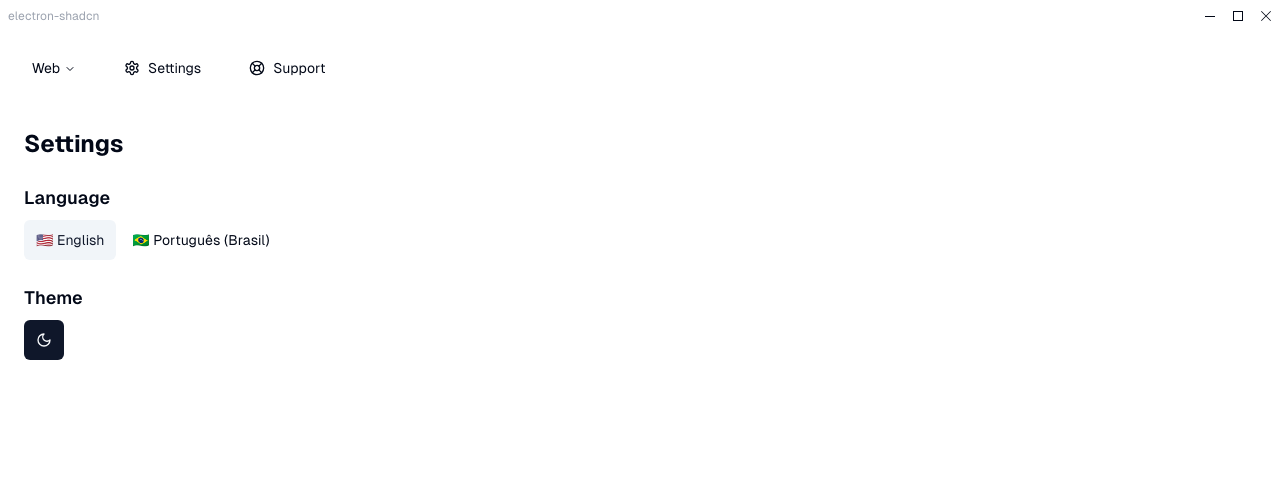
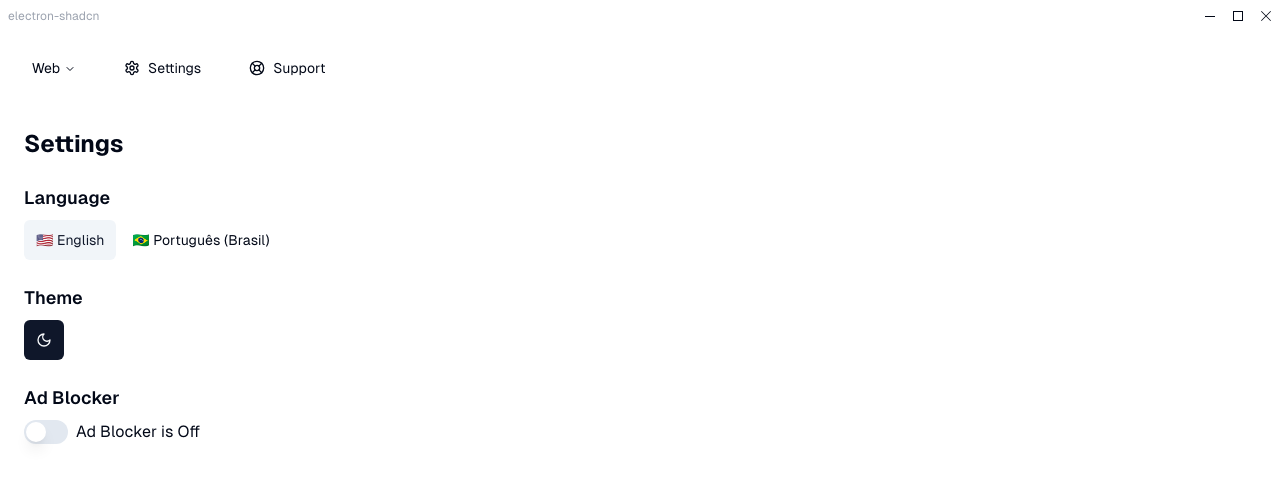
Before and after one commit to itsreverence/war-monitor, a React (Vite) app: page /settings in a window 1280 px wide. Shown: the top 482 px of the page. Built offline with nearby package versions, Linux system fonts and the light colour scheme.

Commit message:
add ad blocker

```diff
--- a/package.json
+++ b/package.json
@@ -68,6 +68,7 @@
         "@radix-ui/react-dialog": "^1.1.1",
         "@radix-ui/react-navigation-menu": "^1.2.0",
         "@radix-ui/react-slot": "^1.0.2",
+        "@radix-ui/react-switch": "^1.1.0",
         "@radix-ui/react-toggle": "^1.1.0",
         "@radix-ui/react-toggle-group": "^1.1.0",
         "@vitejs/plugin-react": "^4.3.1",
--- /dev/null
+++ b/src/components/ToggleAdBlocker.tsx
@@ -0,0 +1,22 @@
+import React from "react";
+import { useTranslation } from "react-i18next";
+import { Switch } from "@/components/ui/switch";
+import { useAdBlocker } from "@/hooks/useAdBlocker";
+
+export default function ToggleAdBlocker() {
+    const { t } = useTranslation();
+    const { isEnabled, toggleAdBlocker } = useAdBlocker();
+
+    return (
+        <div className="flex items-center space-x-2">
+            <Switch
+                id="ad-blocker"
+                checked={isEnabled}
+                onCheckedChange={toggleAdBlocker}
+            />
+            <label htmlFor="ad-blocker">
+                {isEnabled ? t("nav.settings.adBlockerOn") : t("nav.settings.adBlockerOff")}
+            </label>
+        </div>
+    );
+}
--- /dev/null
+++ b/src/components/ui/switch.tsx
@@ -0,0 +1,27 @@
+import * as React from "react"
+import * as SwitchPrimitives from "@radix-ui/react-switch"
+
+import { cn } from "@/lib/utils"
+
+const Switch = React.forwardRef<
+  React.ElementRef<typeof SwitchPrimitives.Root>,
+  React.ComponentPropsWithoutRef<typeof SwitchPrimitives.Root>
+>(({ className, ...props }, ref) => (
+  <SwitchPrimitives.Root
+    className={cn(
+      "peer inline-flex h-6 w-11 shrink-0 cursor-pointer items-center rounded-full border-2 border-transparent transition-colors focus-visible:outline-none focus-visible:ring-2 focus-visible:ring-ring focus-visible:ring-offset-2 focus-visible:ring-offset-background disabled:cursor-not-allowed disabled:opacity-50 data-[state=checked]:bg-primary data-[state=unchecked]:bg-input",
+      className
+    )}
+    {...props}
+    ref={ref}
+  >
+    <SwitchPrimitives.Thumb
+      className={cn(
+        "pointer-events-none block h-5 w-5 rounded-full bg-background shadow-lg ring-0 transition-transform data-[state=checked]:translate-x-5 data-[state=unchecked]:translate-x-0"
+      )}
+    />
+  </SwitchPrimitives.Root>
+))
+Switch.displayName = SwitchPrimitives.Root.displayName
+
+export { Switch }
--- /dev/null
+++ b/src/hooks/useAdBlocker.ts
@@ -0,0 +1,18 @@
+import { useState, useEffect } from "react";
+
+export function useAdBlocker() {
+    const [isEnabled, setIsEnabled] = useState(false);
+
+    useEffect(() => {
+        const storedValue = localStorage.getItem("adBlockerEnabled");
+        setIsEnabled(storedValue === "true");
+    }, []);
+
+    const toggleAdBlocker = () => {
+        const newValue = !isEnabled;
+        setIsEnabled(newValue);
+        localStorage.setItem("adBlockerEnabled", String(newValue));
+    };
+
+    return { isEnabled, toggleAdBlocker };
+}
--- a/src/localization/i18n.ts
+++ b/src/localization/i18n.ts
@@ -26,6 +26,9 @@ i18n.use(initReactI18next).init({
                         title: "Settings",
                         language: "Language",
                         theme: "Theme",
+                        adBlocker: "Ad Blocker",
+                        adBlockerOn: "Ad Blocker is On",
+                        adBlockerOff: "Ad Blocker is Off",
                     },
                     support: "Support",
                 },
@@ -53,6 +56,9 @@ i18n.use(initReactI18next).init({
                         title: "Configurações",
                         language: "Idioma",
                         theme: "Tema",
+                        adBlocker: "Bloqueador de Anúncios",
+                        adBlockerOn: "Bloqueador de Anúncios está Ligado",
+                        adBlockerOff: "Bloqueador de Anúncios está Desligado",
                     },
                     support: "Suporte",
                 },
--- a/src/pages/SettingsPage.tsx
+++ b/src/pages/SettingsPage.tsx
@@ -2,6 +2,7 @@ import React from "react";
 import { useTranslation } from "react-i18next";
 import LangToggle from "@/components/LangToggle";
 import ToggleTheme from "@/components/ToggleTheme";
+import ToggleAdBlocker from "@/components/ToggleAdBlocker";
 
 export default function SettingsPage() {
     const { t } = useTranslation();
@@ -18,6 +19,10 @@ export default function SettingsPage() {
                     <h2 className="mb-2 text-lg font-semibold">{t("nav.settings.theme")}</h2>
                     <ToggleTheme />
                 </div>
+                <div>
+                    <h2 className="mb-2 text-lg font-semibold">{t("nav.settings.adBlocker")}</h2>
+                    <ToggleAdBlocker />
+                </div>
             </div>
         </div>
     );
--- a/src/pages/WebPage.tsx
+++ b/src/pages/WebPage.tsx
@@ -10,6 +10,7 @@ import {
     SheetTitle,
 } from "@/components/ui/sheet";
 import { useParams, useLocation } from "react-router-dom";
+import { useAdBlocker } from "@/hooks/useAdBlocker";
 
 const webOptions = {
     search: [
@@ -37,6 +38,7 @@ export default function WebPage({ openSheetByDefault = false }: { openSheetByDef
     const [currentUrl, setCurrentUrl] = useState("");
     const [isSheetOpen, setIsSheetOpen] = useState(false);
     const [expandedCategories, setExpandedCategories] = useState<string[]>([]);
+    const { isEnabled: isAdBlockerEnabled } = useAdBlocker();
 
     useEffect(() => {
         setIsSheetOpen(true);
@@ -106,7 +108,11 @@ export default function WebPage({ openSheetByDefault = false }: { openSheetByDef
             </Sheet>
             <div className="flex-grow">
                 {currentUrl ? (
-                    <webview src={currentUrl} style={{ width: "100%", height: "100%" }}></webview>
+                    <webview
+                        src={currentUrl}
+                        style={{ width: "100%", height: "100%" }}
+                        webpreferences={`contextIsolation=yes, nodeIntegration=no${isAdBlockerEnabled ? ", contentBlocking=true" : ""}`}
+                    ></webview>
                 ) : (
                     <div className="flex h-full w-full items-center justify-center text-muted-foreground">
                         {t("nav.web.selectOption")}
```
Also changed, not shown: 1 other file (tests, documents, lock files or other folders).
